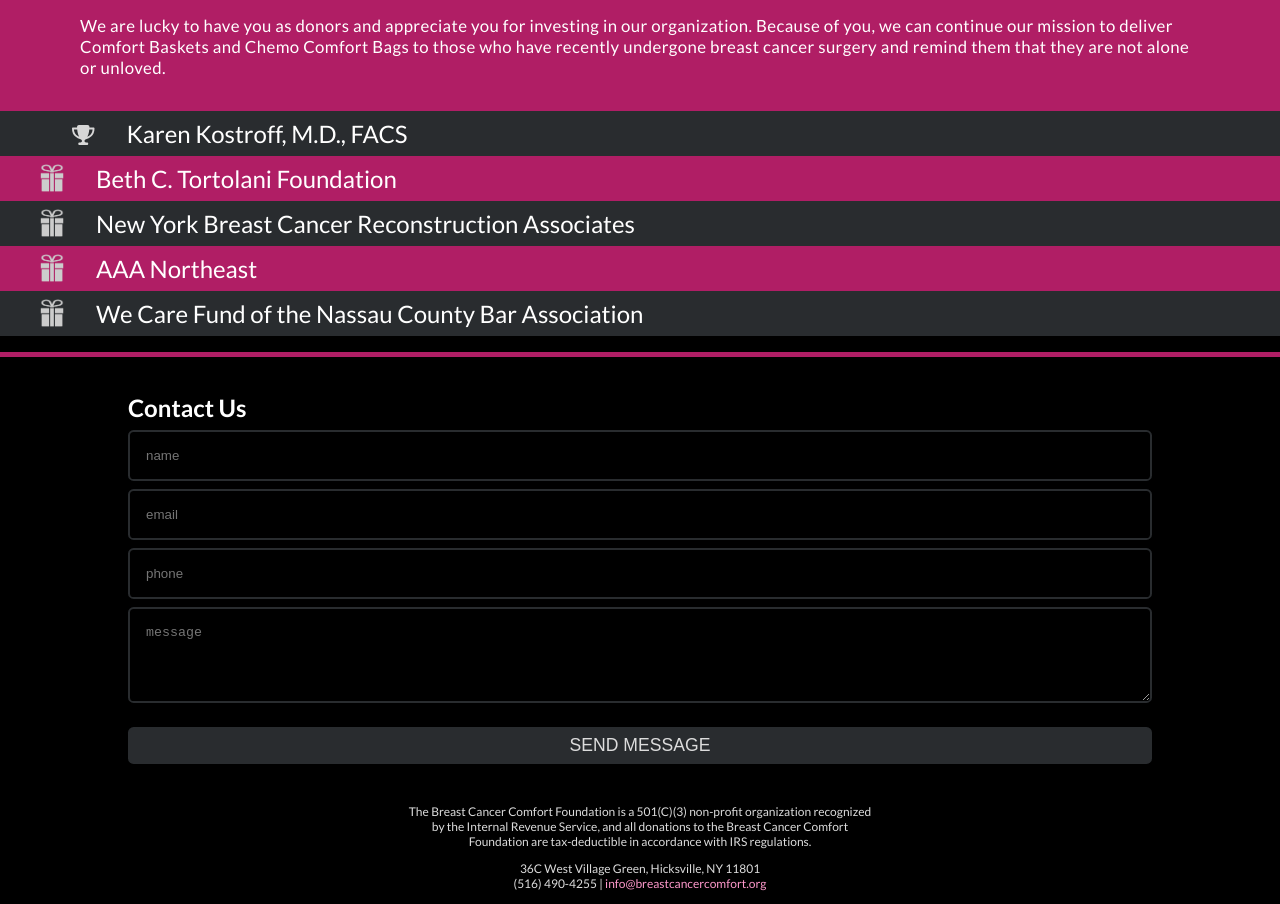
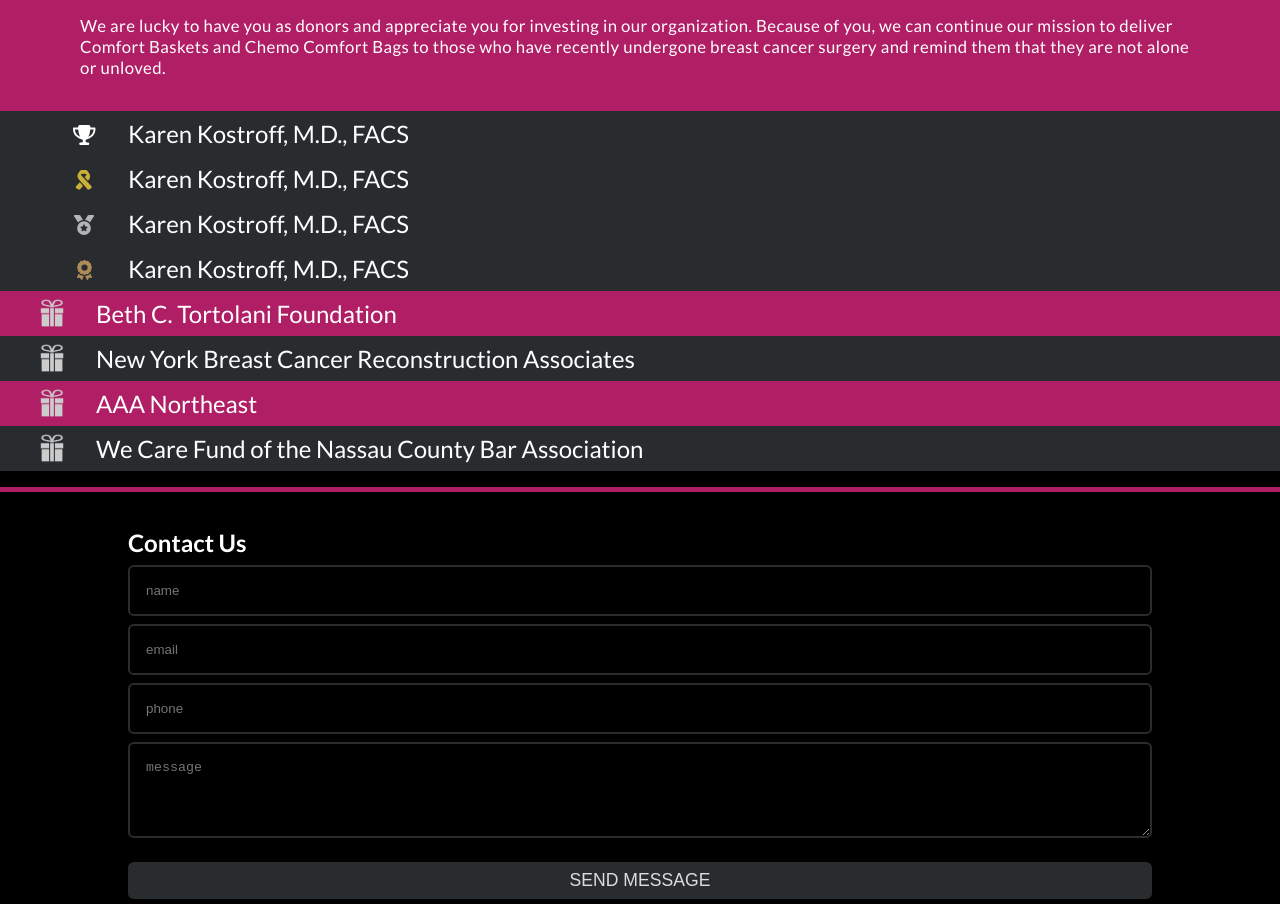
Before and after one commit to vishalicious213/bcc-v2, a Next.js app: page /supporters in a window 1280 px wide. Shown: the part 810-1714 px from the top of the page. Built offline with nearby package versions, Linux system fonts and the light colour scheme.

Commit message:
supporters: styled award functions

```diff
--- a/pages/supporters.js
+++ b/pages/supporters.js
@@ -6,8 +6,8 @@ import { faTrophy, faAward, faMedal, faRibbon } from "@fortawesome/free-solid-sv
 function Trophy() {
     return (
     <span className='award'>
-        <FontAwesomeIcon icon={faTrophy} style={{ fontSize: "1.25rem", color: "#D7D7D7" }} />
-        <style jsx>{`.award {margin: 0 2rem;}`}</style>
+        <FontAwesomeIcon icon={faTrophy} style={{ fontSize: "1.25rem", color: "#FFFFFF" }} />
+        <style jsx>{`.award {width: 2rem; margin: 0 1.75rem; text-align: center;}`}</style>
     </span>
     )
 }
@@ -15,8 +15,8 @@ function Trophy() {
 function Ribbon() {
     return (
     <span className='award'>
-        <FontAwesomeIcon icon={faRibbon} style={{ fontSize: "1.25rem", color: "#D7D7D7" }} />
-        <style jsx>{`.award {margin: 0 2rem;}`}</style>
+        <FontAwesomeIcon icon={faRibbon} style={{ fontSize: "1.25rem", color: "#C9B037" }} />
+        <style jsx>{`.award {width: 2rem; margin: 0 1.75rem; text-align: center;}`}</style>
     </span>
     )
 }
@@ -24,8 +24,8 @@ function Ribbon() {
 function Medal() {
     return (
     <span className='award'>
-        <FontAwesomeIcon icon={faMedal} style={{ fontSize: "1.25rem", color: "#D7D7D7" }} />
-        <style jsx>{`.award {margin: 0 2rem;}`}</style>
+        <FontAwesomeIcon icon={faMedal} style={{ fontSize: "1.25rem", color: "#B4B4B4" }} />
+        <style jsx>{`.award {width: 2rem; margin: 0 1.75rem; text-align: center;}`}</style>
     </span>
     )
 }
@@ -33,8 +33,8 @@ function Medal() {
 function Award() {
     return (
     <span className='award'>
-        <FontAwesomeIcon icon={faAward} style={{ fontSize: "1.25rem", color: "#D7D7D7" }} />
-        <style jsx>{`.award {margin: 0 2rem;}`}</style>
+        <FontAwesomeIcon icon={faAward} style={{ fontSize: "1.25rem", color: "#AD8A56" }} />
+        <style jsx>{`.award {width: 2rem; margin: 0 1.75rem; text-align: center;}`}</style>
     </span>
     )
 }
@@ -57,16 +57,14 @@ export default function Support() {
             <section className='pink-container'>
                 <h2 className='no-space-below'>Thank you to our supporters!</h2>
 
-                {/* <FontAwesomeIcon icon={faTrophy} style={{ fontSize: 100, color: "#D7D7D7" }} />
-                <FontAwesomeIcon icon={faRibbon} style={{ fontSize: 100, color: "#D7D7D7" }} />
-                <FontAwesomeIcon icon={faMedal} style={{ fontSize: 100, color: "#D7D7D7" }} />
-                <FontAwesomeIcon icon={faAward} style={{ fontSize: 100, color: "#D7D7D7" }} /> */}
-
                 <p>We are lucky to have you as donors and appreciate you for investing in our organization. Because of you, we can continue our mission to deliver Comfort Baskets and Chemo Comfort Bags to those who have recently undergone breast cancer surgery and remind them that they are not alone or unloved.</p>
             </section>
 
             <section className='supporter-list'>
                     <h2 className='grey mem-h2'><Trophy />Karen Kostroff, M.D., FACS</h2>
+                    <h2 className='grey mem-h2'><Ribbon />Karen Kostroff, M.D., FACS</h2>
+                    <h2 className='grey mem-h2'><Medal />Karen Kostroff, M.D., FACS</h2>
+                    <h2 className='grey mem-h2'><Award />Karen Kostroff, M.D., FACS</h2>
                     <h2 className='pink mem-h2'><img src='/gift.png' />Beth C. Tortolani Foundation</h2>
                     <h2 className='grey mem-h2'><img src='/gift.png' />New York Breast Cancer Reconstruction Associates</h2>
                     <h2 className='pink mem-h2'><img src='/gift.png' />AAA Northeast</h2>
```
